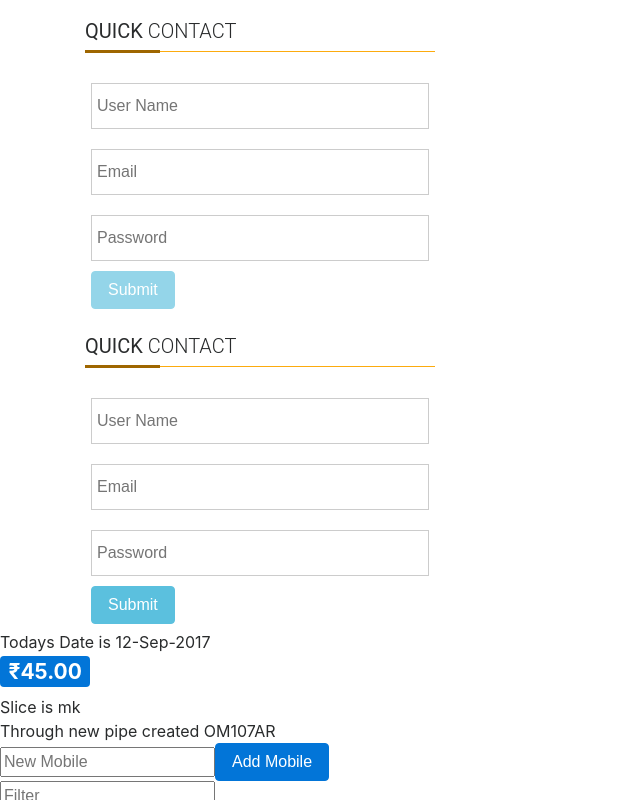
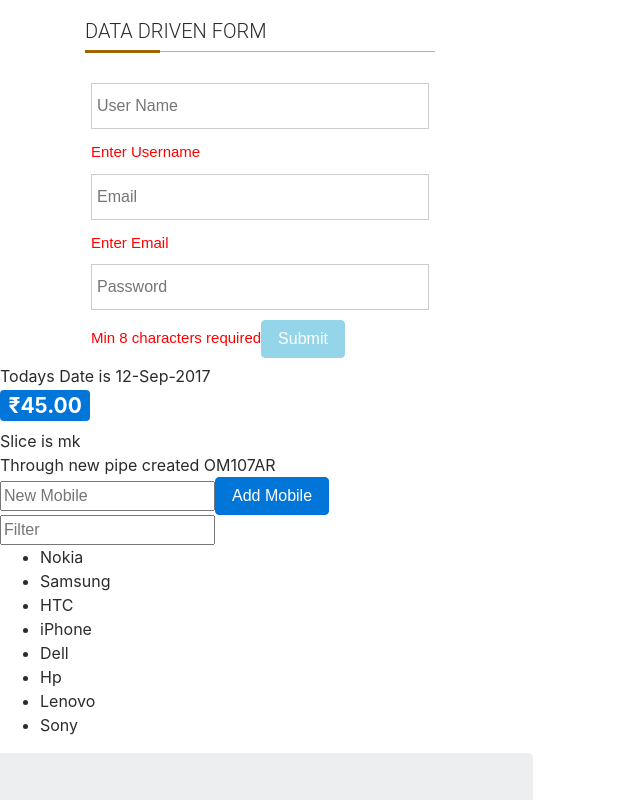
Before and after one commit to OmkarJadhav21/Angular_Forms, an Angular app: page / in a window 1280 px wide. Shown: the top 800 px of the page, without its empty margins (0-640 px from the left). Built offline with nearby package versions, Linux system fonts and the light colour scheme.

Commit message:
Data driven Validation

```diff
--- a/src/app/app.component.html
+++ b/src/app/app.component.html
@@ -1,3 +1,3 @@
-<app-template-driven></app-template-driven>
+<!-- <app-template-driven></app-template-driven> -->
 <app-data-driven></app-data-driven>
 <app-pipe></app-pipe>
--- a/src/app/form/data-driven/data-driven.component.html
+++ b/src/app/form/data-driven/data-driven.component.html
@@ -2,34 +2,38 @@
   <div class="row">
     <div class="col-md-4">
       <div class="form_main">
-        <h4 class="heading"><strong>Quick </strong> Contact <span></span></h4>
+        <h4 class="heading">Data Driven Form <span></span></h4>
         <div class="form">
            <form [formGroup]="myform" novalidate (ngSubmit)="dataSubmit()">
             <input
               type="text"
               placeholder="User Name"
               class="txt"
-              formControlName="user"
-             >
+              formControlName="user">
+             <span style="color:red;font-size:15px;font-family:fantasy" *ngIf="!myform.controls.user.valid">Enter Username</span>
 
             <input
               type="text"
               placeholder="Email"
               class="txt"
-              formControlName="email"
-              >
+              formControlName="email">
+              <span style="color:red;font-size:15px;font-family:fantasy" *ngIf="!myform.controls.email.valid" >Enter Email</span>
+
 
             <input
               type="text"
               placeholder="Password"
               class="txt"
-              formControlName="pass"
-              >
+              formControlName="pass">
+              <span style="color:red;font-size:15px;font-family:fantasy" *ngIf="!myform.controls.pass.valid" >Min 8 characters required</span>
+
 
             <input
               type="Submit"
               value="Submit"
-              class="btn btn-info">
+              name="submit"
+              class="btn btn-info"
+              [disabled]="!myform.valid">
               </form>
         </div>
       </div>
--- a/src/app/form/data-driven/data-driven.component.ts
+++ b/src/app/form/data-driven/data-driven.component.ts
@@ -1,5 +1,5 @@
 import { Component, OnInit } from '@angular/core';
-import { FormGroup, FormBuilder } from '@angular/forms';
+import { FormGroup, FormBuilder, Validators, AbstractControl, ValidationErrors } from '@angular/forms';
 
 @Component({
   selector: 'app-data-driven',
@@ -13,12 +13,24 @@ export class DataDrivenComponent implements OnInit {
 
   ngOnInit() {
   this.myform=this.fb.group({
-    user:[''],
-    email:[''],
-    pass:['']
+    user:['', Validators.required],
+    email:['', Validators.compose([
+
+      Validators.required,
+      Validators.pattern("[a-z0-9!#$%&'*+/=?^_`{|}~-]+(?:\.[a-z0-9!#$%&'*+/=?^_`{|}~-]+)*@(?:[a-z0-9](?:[a-z0-9-]*[a-z0-9])?\.)+[a-z0-9](?:[a-z0-9-]*[a-z0-9])?")
+     //this is emails regular expression pattern
+  ])],
+    pass:['', Validators.compose([
+      Validators.required,
+     this.length10
+    ])]
 })
   }
   dataSubmit(){
     console.log(this.myform);
   }
+  length10(control: AbstractControl): ValidationErrors | null {
+    return control.value.length >= 8   ? null : { myErr: 'Check the length' };
+  }
+
 }
```
